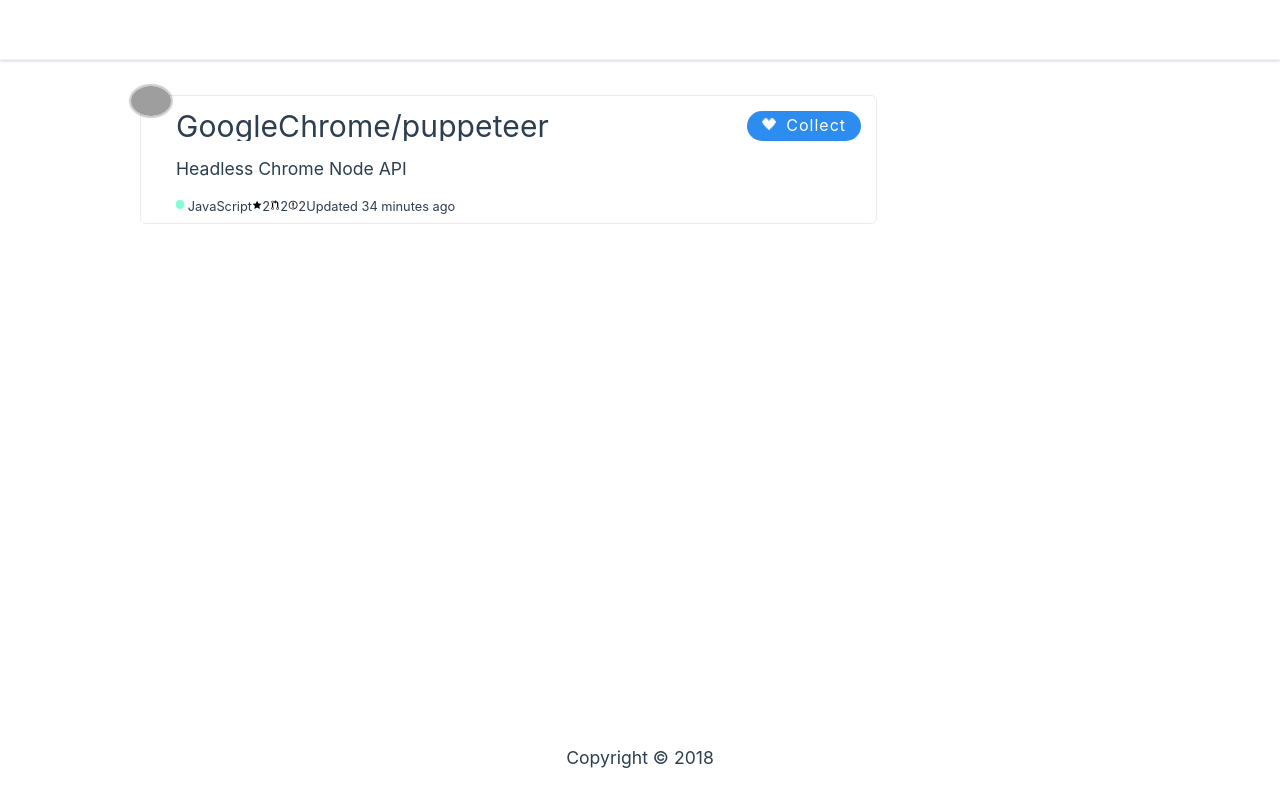
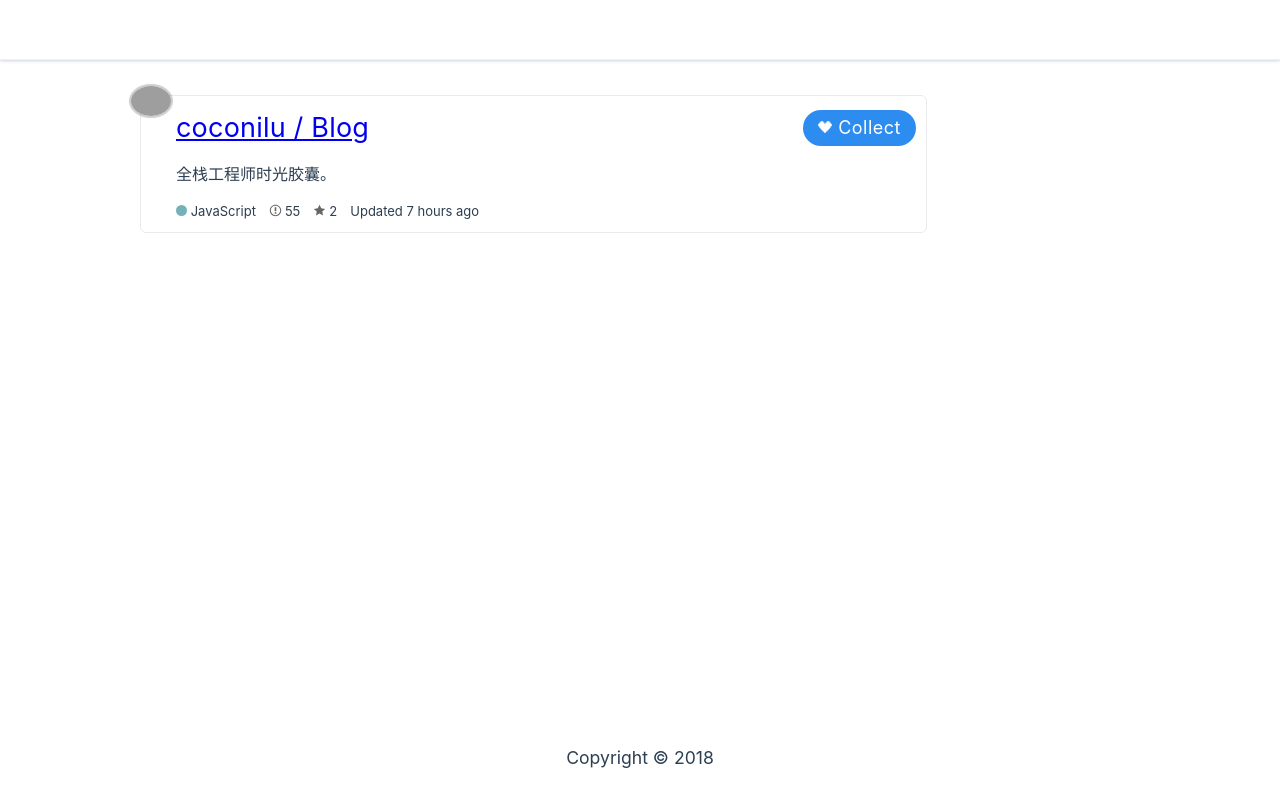
Before and after one commit to coconilu/iGitStar, a Vue app: page /#/ in a window 1280 px wide. Built offline with nearby package versions, Linux system fonts and the light colour scheme; grey boxes are pictures that could not be loaded.

Commit message:
done star-card

```diff
--- a/src/components/StarCard.vue
+++ b/src/components/StarCard.vue
@@ -1,28 +1,28 @@
 <template>
   <section class="star-card animated bounceInRight">
     <article class="star-card-main">
-      <img src="https://avatars3.githubusercontent.com/u/1778935?v=4" alt="logo">
+      <img :src="img_url" alt="logo">
       <header class="star-card-header">
-        <div class="star-card-header-title">GoogleChrome/puppeteer</div>
+        <div class="star-card-header-title"><a :href="repository_url">{{title | separationPath}}</a></div>
         <div class="star-card-header-buttons">
           <slot>
             <button><svg viewBox="0 0 1024 1024" width="14" height="14" version="1.1" p-id="2126" ><path d="M927.4 273.5v-95.4h-87.9V82.8h-201v95.3h-87.9v95.4h-78.5v-95.4h-88V82.8H183.2v95.3H95.3v95.4H16.7v190.6h78.6v95.4h75.3v95.3H246v95.3h87.9v95.4h100.5v95.3h153.9v-95.3h100.4v-95.4h88v-95.3H852.1v-95.3h75.3v-95.4h78.5V273.5z" fill="#fff" p-id="2127"/></svg><span>Collect</span></button>
           </slot>
         </div>
       </header>
-      <p class="star-card-description">Headless Chrome Node API</p>
+      <p class="star-card-description">{{description}}</p>
       <footer class="star-card-footer">
-        <div class="star-card-footer-language"><span class="star-card-footer-language-icon"></span> JavaScript</div>
-        <div class="star-card-footer-star">
-          <svg aria-label="star" viewBox="0 0 14 16" version="1.1" width="14" height="16" role="img"><path fill-rule="evenodd" d="M14 6l-4.9-.64L7 1 4.9 5.36 0 6l3.6 3.26L2.67 14 7 11.67 11.33 14l-.93-4.74L14 6z"></path></svg>2
+        <div class="star-card-footer-language"><span class="star-card-footer-language-icon"></span> {{language}}</div>
+        <div class="star-card-footer-issue" v-if="this.issue_numeber">
+          <svg viewBox="0 0 14 16" version="1.1" width="14" height="16" aria-hidden="true"><path fill-rule="evenodd" d="M7 2.3c3.14 0 5.7 2.56 5.7 5.7s-2.56 5.7-5.7 5.7A5.71 5.71 0 0 1 1.3 8c0-3.14 2.56-5.7 5.7-5.7zM7 1C3.14 1 0 4.14 0 8s3.14 7 7 7 7-3.14 7-7-3.14-7-7-7zm1 3H6v5h2V4zm0 6H6v2h2v-2z"></path></svg>{{issue_numeber}}
         </div>
-        <div class="star-card-footer-fork">
-          <svg viewBox="0 0 12 16" version="1.1" width="12" height="16" aria-hidden="true"><path fill-rule="evenodd" d="M11 11.28V5c-.03-.78-.34-1.47-.94-2.06C9.46 2.35 8.78 2.03 8 2H7V0L4 3l3 3V4h1c.27.02.48.11.69.31.21.2.3.42.31.69v6.28A1.993 1.993 0 0 0 10 15a1.993 1.993 0 0 0 1-3.72zm-1 2.92c-.66 0-1.2-.55-1.2-1.2 0-.65.55-1.2 1.2-1.2.65 0 1.2.55 1.2 1.2 0 .65-.55 1.2-1.2 1.2zM4 3c0-1.11-.89-2-2-2a1.993 1.993 0 0 0-1 3.72v6.56A1.993 1.993 0 0 0 2 15a1.993 1.993 0 0 0 1-3.72V4.72c.59-.34 1-.98 1-1.72zm-.8 10c0 .66-.55 1.2-1.2 1.2-.65 0-1.2-.55-1.2-1.2 0-.65.55-1.2 1.2-1.2.65 0 1.2.55 1.2 1.2zM2 4.2C1.34 4.2.8 3.65.8 3c0-.65.55-1.2 1.2-1.2.65 0 1.2.55 1.2 1.2 0 .65-.55 1.2-1.2 1.2z"></path></svg>2
+        <div class="star-card-footer-star" v-if="this.star_number">
+          <svg aria-label="star" viewBox="0 0 14 16" version="1.1" width="14" height="16" role="img"><path fill-rule="evenodd" d="M14 6l-4.9-.64L7 1 4.9 5.36 0 6l3.6 3.26L2.67 14 7 11.67 11.33 14l-.93-4.74L14 6z"></path></svg>{{star_number}}
         </div>
-        <div class="star-card-footer-issue">
-          <svg viewBox="0 0 14 16" version="1.1" width="14" height="16" aria-hidden="true"><path fill-rule="evenodd" d="M7 2.3c3.14 0 5.7 2.56 5.7 5.7s-2.56 5.7-5.7 5.7A5.71 5.71 0 0 1 1.3 8c0-3.14 2.56-5.7 5.7-5.7zM7 1C3.14 1 0 4.14 0 8s3.14 7 7 7 7-3.14 7-7-3.14-7-7-7zm1 3H6v5h2V4zm0 6H6v2h2v-2z"></path></svg>2
+        <div class="star-card-footer-fork" v-if="this.fork_number">
+          <svg viewBox="0 0 12 16" version="1.1" width="12" height="16" aria-hidden="true"><path fill-rule="evenodd" d="M11 11.28V5c-.03-.78-.34-1.47-.94-2.06C9.46 2.35 8.78 2.03 8 2H7V0L4 3l3 3V4h1c.27.02.48.11.69.31.21.2.3.42.31.69v6.28A1.993 1.993 0 0 0 10 15a1.993 1.993 0 0 0 1-3.72zm-1 2.92c-.66 0-1.2-.55-1.2-1.2 0-.65.55-1.2 1.2-1.2.65 0 1.2.55 1.2 1.2 0 .65-.55 1.2-1.2 1.2zM4 3c0-1.11-.89-2-2-2a1.993 1.993 0 0 0-1 3.72v6.56A1.993 1.993 0 0 0 2 15a1.993 1.993 0 0 0 1-3.72V4.72c.59-.34 1-.98 1-1.72zm-.8 10c0 .66-.55 1.2-1.2 1.2-.65 0-1.2-.55-1.2-1.2 0-.65.55-1.2 1.2-1.2.65 0 1.2.55 1.2 1.2zM2 4.2C1.34 4.2.8 3.65.8 3c0-.65.55-1.2 1.2-1.2.65 0 1.2.55 1.2 1.2 0 .65-.55 1.2-1.2 1.2z"></path></svg>{{fork_number}}
         </div>
-        <div class="star-card-footer-updated">Updated 34 minutes ago</div>
+        <div class="star-card-footer-updated">{{updatedTime}}</div>
       </footer>
     </article>
     <aside>
@@ -33,18 +33,150 @@
 <script>
 export default {
   name: 'StarCard',
+  props: ['metaData'],
+  data: function () {
+    return {
+      repository_url: 'https://github.com/coconilu/Blog',
+      title: 'GoogleChrome/puppeteer',
+      img_url: 'https://avatars3.githubusercontent.com/u/1778935?v=4',
+      description: 'Headless Chrome Node API',
+      language: 'JavaScript',
+      issue_numeber: 0,
+      star_number: 0,
+      fork_number: 0,
+      updatedTime: 'Updated 34 minutes ago'
+    }
+  },
+  filters: {
+    separationPath: function (value) {
+      return value.replace('/', ' / ')
+    }
+  },
   methods: {
     getUpdatedTimeString: function (updatedTime) {
-      var updatedHour = +new Date() - new Date(updatedTime).getTime()
-      return updatedHour
+      // format time
+      var updatedHour = (+new Date() - new Date(updatedTime).getTime()) / (1000 * 60 * 60)
+      if (updatedHour < 24) {
+        return `Updated ${Math.ceil(updatedHour)} hours ago`
+      } else {
+        return `Updated ${Math.floor(updatedHour / 24)} days ago`
+      }
+    },
+    translateData: function () {
+      // props to data
+      this.metaData = this.metaData || {
+        'id': 131934676,
+        'node_id': 'MDEwOlJlcG9zaXRvcnkxMzE5MzQ2NzY=',
+        'name': 'Blog',
+        'full_name': 'coconilu/Blog',
+        'owner': {
+          'login': 'coconilu',
+          'id': 8131019,
+          'node_id': 'MDQ6VXNlcjgxMzEwMTk=',
+          'avatar_url': 'https://avatars3.githubusercontent.com/u/8131019?v=4',
+          'gravatar_id': '',
+          'url': 'https://api.github.com/users/coconilu',
+          'html_url': 'https://github.com/coconilu',
+          'followers_url': 'https://api.github.com/users/coconilu/followers',
+          'following_url': 'https://api.github.com/users/coconilu/following{/other_user}',
+          'gists_url': 'https://api.github.com/users/coconilu/gists{/gist_id}',
+          'starred_url': 'https://api.github.com/users/coconilu/starred{/owner}{/repo}',
+          'subscriptions_url': 'https://api.github.com/users/coconilu/subscriptions',
+          'organizations_url': 'https://api.github.com/users/coconilu/orgs',
+          'repos_url': 'https://api.github.com/users/coconilu/repos',
+          'events_url': 'https://api.github.com/users/coconilu/events{/privacy}',
+          'received_events_url': 'https://api.github.com/users/coconilu/received_events',
+          'type': 'User',
+          'site_admin': false
+        },
+        'private': false,
+        'html_url': 'https://github.com/coconilu/Blog',
+        'description': '全栈工程师时光胶囊。',
+        'fork': false,
+        'url': 'https://api.github.com/repos/coconilu/Blog',
+        'forks_url': 'https://api.github.com/repos/coconilu/Blog/forks',
+        'keys_url': 'https://api.github.com/repos/coconilu/Blog/keys{/key_id}',
+        'collaborators_url': 'https://api.github.com/repos/coconilu/Blog/collaborators{/collaborator}',
+        'teams_url': 'https://api.github.com/repos/coconilu/Blog/teams',
+        'hooks_url': 'https://api.github.com/repos/coconilu/Blog/hooks',
+        'issue_events_url': 'https://api.github.com/repos/coconilu/Blog/issues/events{/number}',
+        'events_url': 'https://api.github.com/repos/coconilu/Blog/events',
+        'assignees_url': 'https://api.github.com/repos/coconilu/Blog/assignees{/user}',
+        'branches_url': 'https://api.github.com/repos/coconilu/Blog/branches{/branch}',
+        'tags_url': 'https://api.github.com/repos/coconilu/Blog/tags',
+        'blobs_url': 'https://api.github.com/repos/coconilu/Blog/git/blobs{/sha}',
+        'git_tags_url': 'https://api.github.com/repos/coconilu/Blog/git/tags{/sha}',
+        'git_refs_url': 'https://api.github.com/repos/coconilu/Blog/git/refs{/sha}',
+        'trees_url': 'https://api.github.com/repos/coconilu/Blog/git/trees{/sha}',
+        'statuses_url': 'https://api.github.com/repos/coconilu/Blog/statuses/{sha}',
+        'languages_url': 'https://api.github.com/repos/coconilu/Blog/languages',
+        'stargazers_url': 'https://api.github.com/repos/coconilu/Blog/stargazers',
+        'contributors_url': 'https://api.github.com/repos/coconilu/Blog/contributors',
+        'subscribers_url': 'https://api.github.com/repos/coconilu/Blog/subscribers',
+        'subscription_url': 'https://api.github.com/repos/coconilu/Blog/subscription',
+        'commits_url': 'https://api.github.com/repos/coconilu/Blog/commits{/sha}',
+        'git_commits_url': 'https://api.github.com/repos/coconilu/Blog/git/commits{/sha}',
+        'comments_url': 'https://api.github.com/repos/coconilu/Blog/comments{/number}',
+        'issue_comment_url': 'https://api.github.com/repos/coconilu/Blog/issues/comments{/number}',
+        'contents_url': 'https://api.github.com/repos/coconilu/Blog/contents/{+path}',
+        'compare_url': 'https://api.github.com/repos/coconilu/Blog/compare/{base}...{head}',
+        'merges_url': 'https://api.github.com/repos/coconilu/Blog/merges',
+        'archive_url': 'https://api.github.com/repos/coconilu/Blog/{archive_format}{/ref}',
+        'downloads_url': 'https://api.github.com/repos/coconilu/Blog/downloads',
+        'issues_url': 'https://api.github.com/repos/coconilu/Blog/issues{/number}',
+        'pulls_url': 'https://api.github.com/repos/coconilu/Blog/pulls{/number}',
+        'milestones_url': 'https://api.github.com/repos/coconilu/Blog/milestones{/number}',
+        'notifications_url': 'https://api.github.com/repos/coconilu/Blog/notifications{?since,all,participating}',
+        'labels_url': 'https://api.github.com/repos/coconilu/Blog/labels{/name}',
+        'releases_url': 'https://api.github.com/repos/coconilu/Blog/releases{/id}',
+        'deployments_url': 'https://api.github.com/repos/coconilu/Blog/deployments',
+        'created_at': '2018-05-03T03:06:07Z',
+        'updated_at': '2018-08-21T15:58:32Z',
+        'pushed_at': '2018-08-20T04:58:56Z',
+        'git_url': 'git://github.com/coconilu/Blog.git',
+        'ssh_url': 'git@github.com:coconilu/Blog.git',
+        'clone_url': 'https://github.com/coconilu/Blog.git',
+        'svn_url': 'https://github.com/coconilu/Blog',
+        'homepage': '',
+        'size': 413,
+        'stargazers_count': 2,
+        'watchers_count': 2,
+        'language': 'JavaScript',
+        'has_issues': true,
+        'has_projects': true,
+        'has_downloads': true,
+        'has_wiki': true,
+        'has_pages': false,
+        'forks_count': 0,
+        'mirror_url': null,
+        'archived': false,
+        'open_issues_count': 55,
+        'license': null,
+        'forks': 0,
+        'open_issues': 55,
+        'watchers': 2,
+        'default_branch': 'master'
+      }
+      if (this.metaData) {
+        this.repository_url = this.metaData.html_url
+        this.title = this.metaData.full_name
+        this.img_url = this.metaData.owner.avatar_url
+        this.description = this.metaData.description
+        this.language = this.metaData.language
+        this.issue_numeber = this.metaData.open_issues_count
+        this.star_number = this.metaData.stargazers_count
+        this.fork_number = this.metaData.forks_count
+        this.updatedTime = this.getUpdatedTimeString(this.metaData.pushed_at)
+      }
     }
-  }
+  },
+  created: function () { this.translateData() }
 }
 </script>
 
 <style>
 section.star-card {
-  width: 700px;
+  width: 750px;
   margin: 25px 0;
   padding-left: 35px;
   position: relative;
@@ -69,8 +201,8 @@
 }
 section.star-card > article.star-card-main > header.star-card-header {
   box-sizing: border-box;
-  padding-top: 15px;
-  height: 45px;
+  padding-top: 14px;
+  height: 50px;
   display: flex;
   flex-direction: row;
   flex-wrap: nowrap;
@@ -82,22 +214,19 @@
   > header.star-card-header
   > div.star-card-header-title {
   flex: 1 0 auto;
-  font-size: 30px;
-  line-height: 30px;
-  vertical-align: text-top;
+  font-size: 27px;
+  line-height: 35px;
   max-width: 70%;
   white-space: nowrap;
   overflow: hidden;
   text-overflow: ellipsis;
-  letter-spacing: 0.1px;
+  letter-spacing: 0.2px;
 }
 section.star-card
   > article.star-card-main
   > header.star-card-header
   > div.star-card-header-buttons {
   flex: 0 0 auto;
-  height: 100%;
-  margin-right: 15px;
   display: flex;
   flex-direction: row-reverse;
   flex-wrap: nowrap;
@@ -112,10 +241,11 @@
   border-radius: 32px;
   border-style: none;
   padding: 3px 15px;
+  margin-right: 10px;
   color: #fff;
   background-color: #2d8cf0;
   border-color: #2d8cf0;
-  line-height: 1.2em;
+  line-height: 30px;
   vertical-align: middle;
   transition: all 0.3s ease-in-out;
 }
@@ -139,33 +269,42 @@
   > div.star-card-header-buttons
   > button
   > span {
-  padding-left: 10px;
-  letter-spacing: 1px;
+  padding-left: 6px;
+  font-size: 18px;
+  letter-spacing: 0.5px;
 }
 section.star-card > article.star-card-main > p.star-card-description {
-  font-size: 1.1em;
+  padding-right: 25%;
+  line-height: 1.6em;
 }
 section.star-card > article.star-card-main > footer.star-card-footer > * {
   display: inline-block;
 }
 span.star-card-footer-language-icon {
   display: inline-block;
-  width: 0.8em;
-  height: 0.8em;
+  width: 11px;
+  height: 11px;
   border-radius: 50%;
-  background-color: aquamarine;
-  vertical-align: top;
+  background-color: #177e89;
+  vertical-align: baseline;
+  opacity: 0.6;
 }
 section.star-card > article.star-card-main > footer.star-card-footer {
-  padding-bottom: 0.5em;
+  padding-bottom: 1em;
+  white-space: nowrap;
+  overflow: hidden;
+  font-size: 13px;
 }
-section.star-card > article.star-card-main > footer.star-card-footer * {
-  font-size: 0.8em;
+section.star-card > article.star-card-main > footer.star-card-footer > * {
+  margin-right: 1em;
+  vertical-align: bottom;
 }
 
 section.star-card > article.star-card-main > footer.star-card-footer svg {
-  vertical-align: top;
+  vertical-align: -1px;
   width: 1em;
   height: 1em;
+  opacity: 0.6;
+  margin-right: 3px;
 }
 </style>
```
